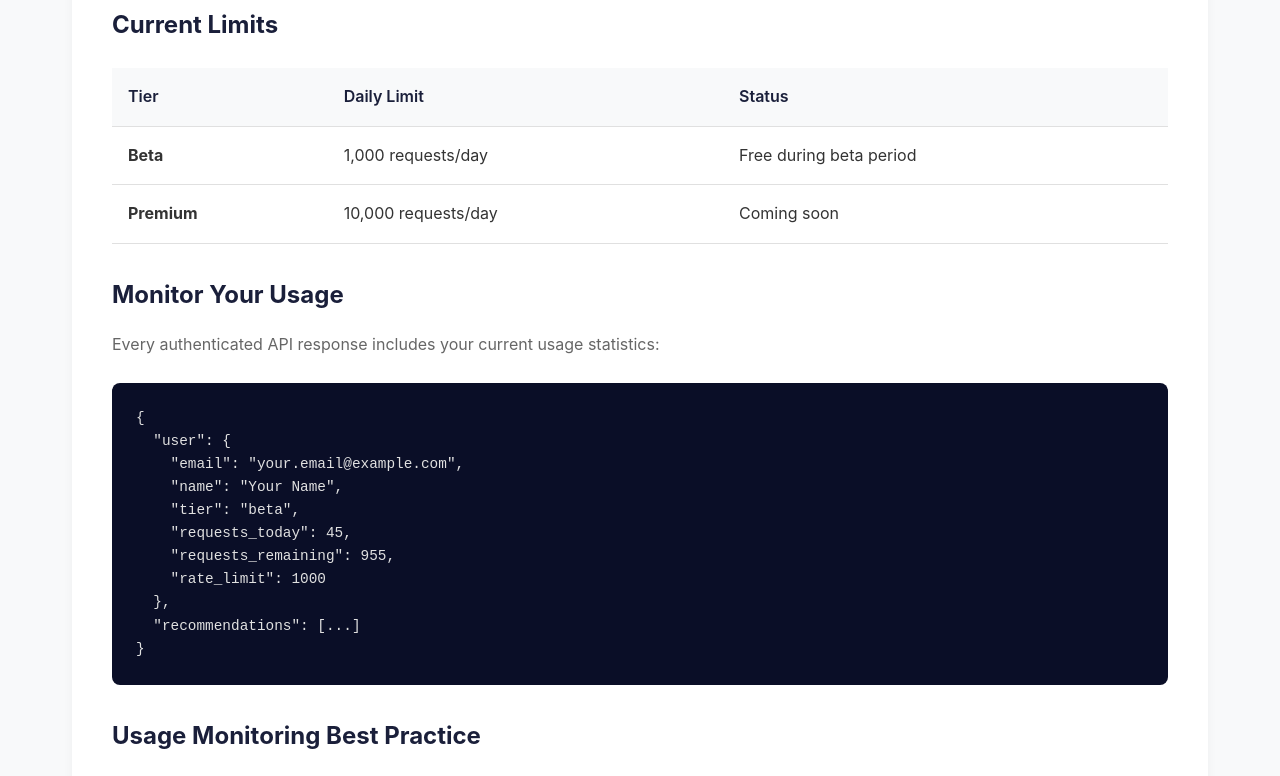
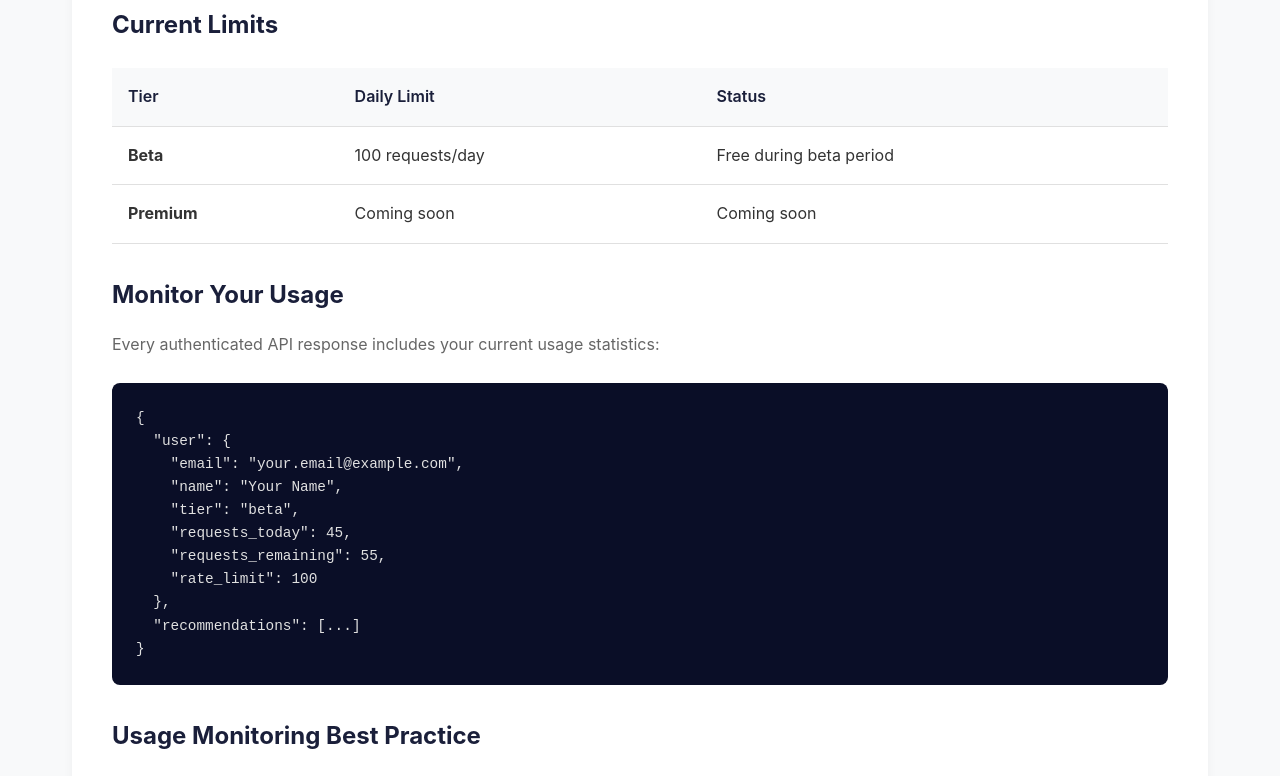
Before and after one commit to irisdata-labs/ldp-api-beta, a plain HTML site: page api-documentation.html in a window 1280 px wide. Shown: the part 5200-5976 px from the top of the page. Drawn offline with Linux system fonts and the light colour scheme.

Commit message:
updated daily requests to 100

```diff
--- a/api-documentation.html
+++ b/api-documentation.html
@@ -613,12 +613,12 @@ console.log(`Requests remaining: ${data.user.requests_remaining}`);</div>
                 <tbody>
                     <tr>
                         <td><strong>Beta</strong></td>
-                        <td>1,000 requests/day</td>
+                        <td>100 requests/day</td>
                         <td>Free during beta period</td>
                     </tr>
                     <tr>
                         <td><strong>Premium</strong></td>
-                        <td>10,000 requests/day</td>
+                        <td>Coming soon</td>
                         <td>Coming soon</td>
                     </tr>
                 </tbody>
@@ -633,8 +633,8 @@ console.log(`Requests remaining: ${data.user.requests_remaining}`);</div>
     "name": "Your Name",
     "tier": "beta",
     "requests_today": 45,
-    "requests_remaining": 955,
-    "rate_limit": 1000
+    "requests_remaining": 55,
+    "rate_limit": 100
   },
   "recommendations": [...]
 }</div>
@@ -742,7 +742,7 @@ if remaining < 100:
                     </tr>
                     <tr>
                         <td>Rate limit exceeded</td>
-                        <td>1,000 requests/day limit hit</td>
+                        <td>100 requests/day limit hit</td>
                         <td>Wait until tomorrow (resets at midnight UTC)</td>
                     </tr>
                     <tr>
@@ -1444,7 +1444,7 @@ export default LunarSiteExplorer;</div>
 
             <h3>Beta Program</h3>
             <div class="success-box">
-                ✅ Free access during beta (1,000 requests/day)<br>
+                ✅ Free access during beta (100 requests/day)<br>
                 ✅ Your feedback helps shape the product<br>
                 ✅ Direct influence on future features<br>
                 ⚠️ Breaking changes possible (with email notification)
@@ -1470,7 +1470,7 @@ https://lunarlandingsiteapi.up.railway.app</div>
             <h4>Authentication</h4>
             <ul>
                 <li>API key authentication via <code>X-API-Key</code> header</li>
-                <li>Beta tier: 1,000 requests/day</li>
+                <li>Beta tier: 100 requests/day</li>
                 <li>Usage tracking in all authenticated responses</li>
             </ul>
 
@@ -1505,7 +1505,7 @@ https://lunarlandingsiteapi.up.railway.app</div>
 
             <h4>Coming Soon</h4>
             <ul>
-                <li>Premium tier (10,000 requests/day)</li>
+                <li>Premium tier (Coming Soon)</li>
                 <li>Additional export formats (GeoJSON/KML/CSV)</li>
                 <li>Expanded coverage areas</li>
             </ul>
--- a/google-apps-script.js
+++ b/google-apps-script.js
@@ -241,7 +241,7 @@ print(response.json())
 
       <h2>📊 Beta Program Details</h2>
       <p><strong>Your Use Case:</strong> ${userData.useCase}</p>
-      <p><strong>Rate Limits:</strong> 1,000 requests/day (plenty for testing and development)</p>
+      <p><strong>Rate Limits:</strong> 100 requests/day (plenty for testing and development)</p>
       <p><strong>Support:</strong> Reply to this email or contact <a href="mailto:info@irisdatalabs.com">info@irisdatalabs.com</a></p>
 
       <h2>🤝 Help Us Improve</h2>
```
Also changed, not shown: index.html (+3 -3 lines).
